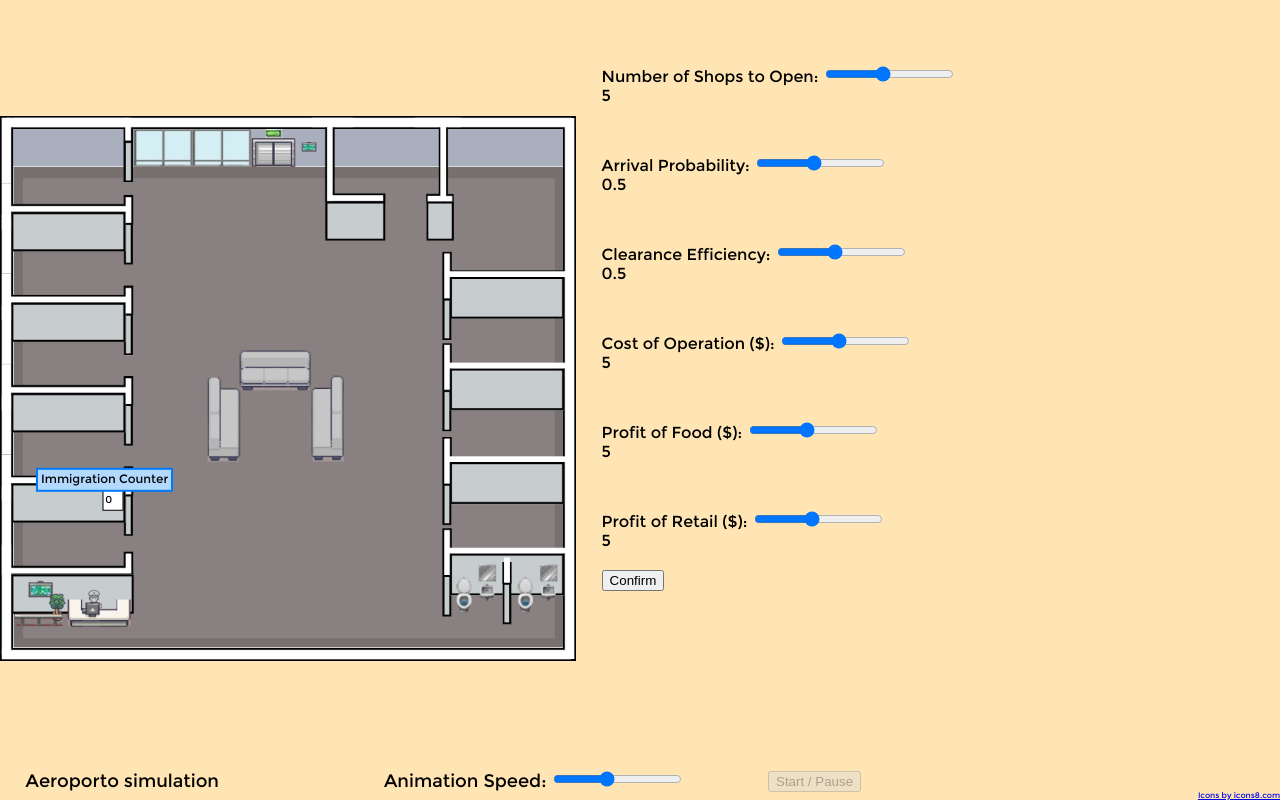
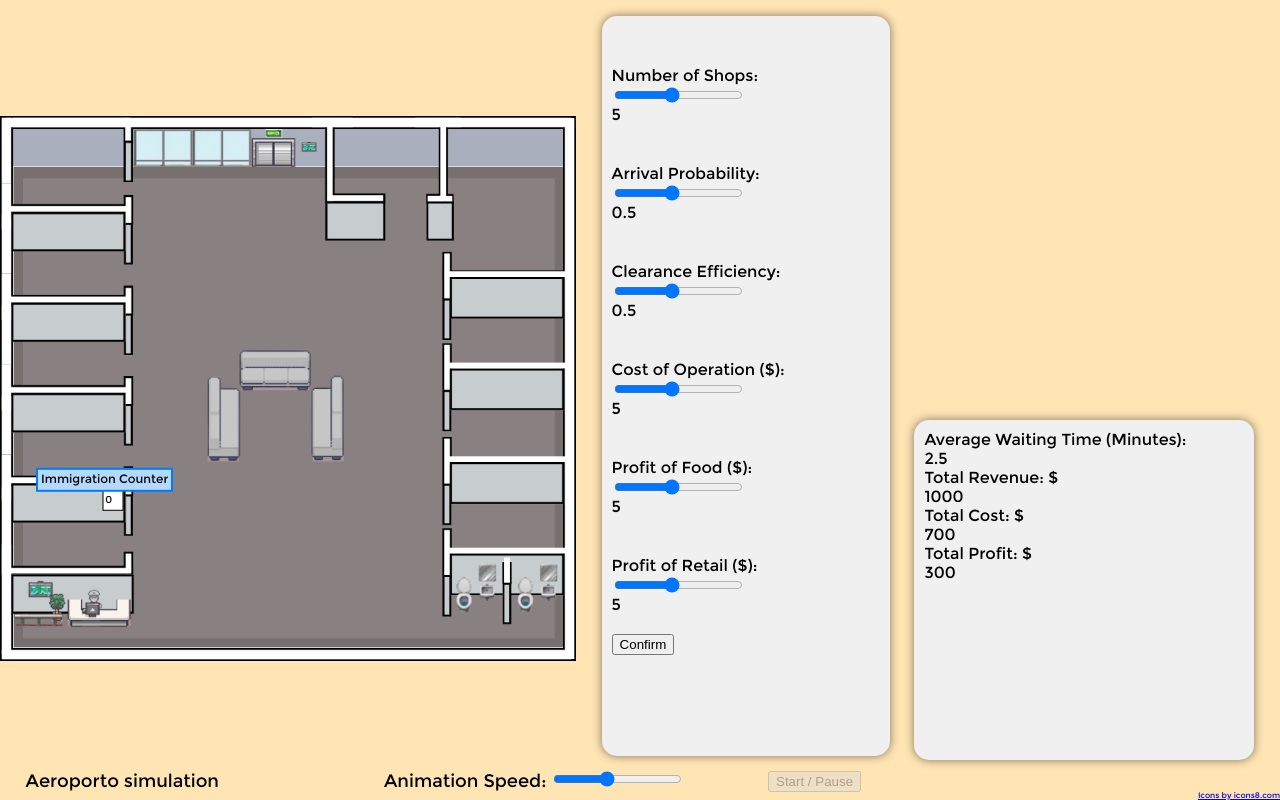
Before and after one commit to suuuee/Aeroporto, a plain HTML site: page Aeroporto.html in a window 1280 px wide. Drawn offline with Linux system fonts and the light colour scheme.

Commit message:
Created bottom right statistics number and function to update it
however, no computation of values per time yet

```diff
--- a/Aeroporto.html
+++ b/Aeroporto.html
@@ -39,9 +39,15 @@
         position: absolute;
         left: 47vw;
         top: 2vh;
+		width: 21vw;
+		height: 90vh;
+		background-color: #f0f0f0;
+		padding: 10px;
+		box-shadow: 0 0 10px rgba(0,0,0,0.5);
+		border-radius: 15px;
     }
     .slider-label {
-        margin-top: 6vh;
+        margin-top: 5vh;
     }
     span {
         display: block;
@@ -49,7 +55,7 @@
 </style>
 
 <div id="shops" class="container">
-    <div class="slider-label">Number of Shops to Open:
+    <div class="slider-label">Number of Shops:
         <input id="shopSlider" type="range" min="1" value="5" max="10" step="1" onchange="updateValue('shopSlider', 'shopValue');" />
         <span id="shopValue">5</span>
     </div>
@@ -131,7 +137,51 @@
 					+ "Profit of Retail: $" + profitOfRetail;
 		alert(message);
 		document.getElementById("startPauseBtn").disabled = false;
+		updateStatistics();
 }
+</script>
+
+<style>
+    .containerrightBottom {
+        position: absolute;
+        right: 2vw;
+        bottom: 5vh;
+		width: 25vw;
+		height: 40vh;
+		background-color: #f0f0f0;
+		padding: 10px;
+		box-shadow: 0 0 10px rgba(0,0,0,0.5);
+		border-radius: 15px;
+    }
+    .slider-label {
+        margin-top: 5vh;
+    }
+    span {
+        display: block;
+    }
+</style>
+
+<div id="stats" class="containerrightBottom">
+    <div class="stat-item">Average Waiting Time (Minutes): <span id="averageWaitingTime">2.5</span></div>
+    <div class="stat-item">Total Revenue: $<span id="totalRevenue">1000</span></div>
+    <div class="stat-item">Total Cost: $<span id="totalCost">700</span></div>
+    <div class="stat-item">Total Profit: $<span id="totalProfit">300</span></div>
+</div>
+
+<script>
+    function updateStatistics() {
+        // Example new values
+        var newAverageWaitingTime = 3.2;
+        var newTotalRevenue = 1500;
+        var newTotalCost = 800;
+        var newTotalProfit = 700;
+
+        // Updating the display
+        document.getElementById('averageWaitingTime').innerHTML = newAverageWaitingTime;
+        document.getElementById('totalRevenue').innerHTML = newTotalRevenue;
+        document.getElementById('totalCost').innerHTML = newTotalCost;
+        document.getElementById('totalProfit').innerHTML = newTotalProfit;
+    }
 </script>
 
 	<a id="credits" href="https://icons8.com/icons" style="position:absolute;bottom:0;right:0">Icons by icons8.com</a>
```
